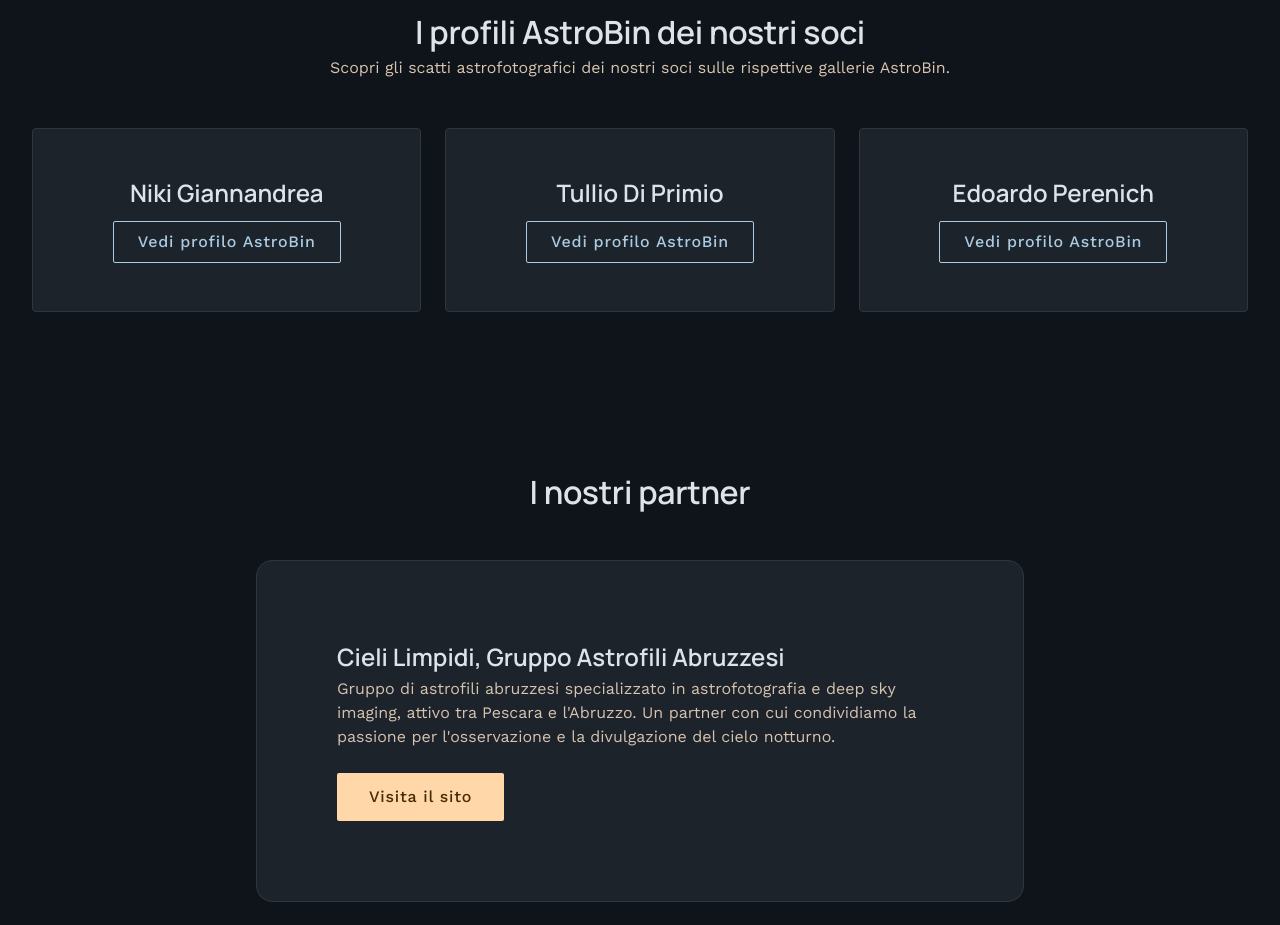
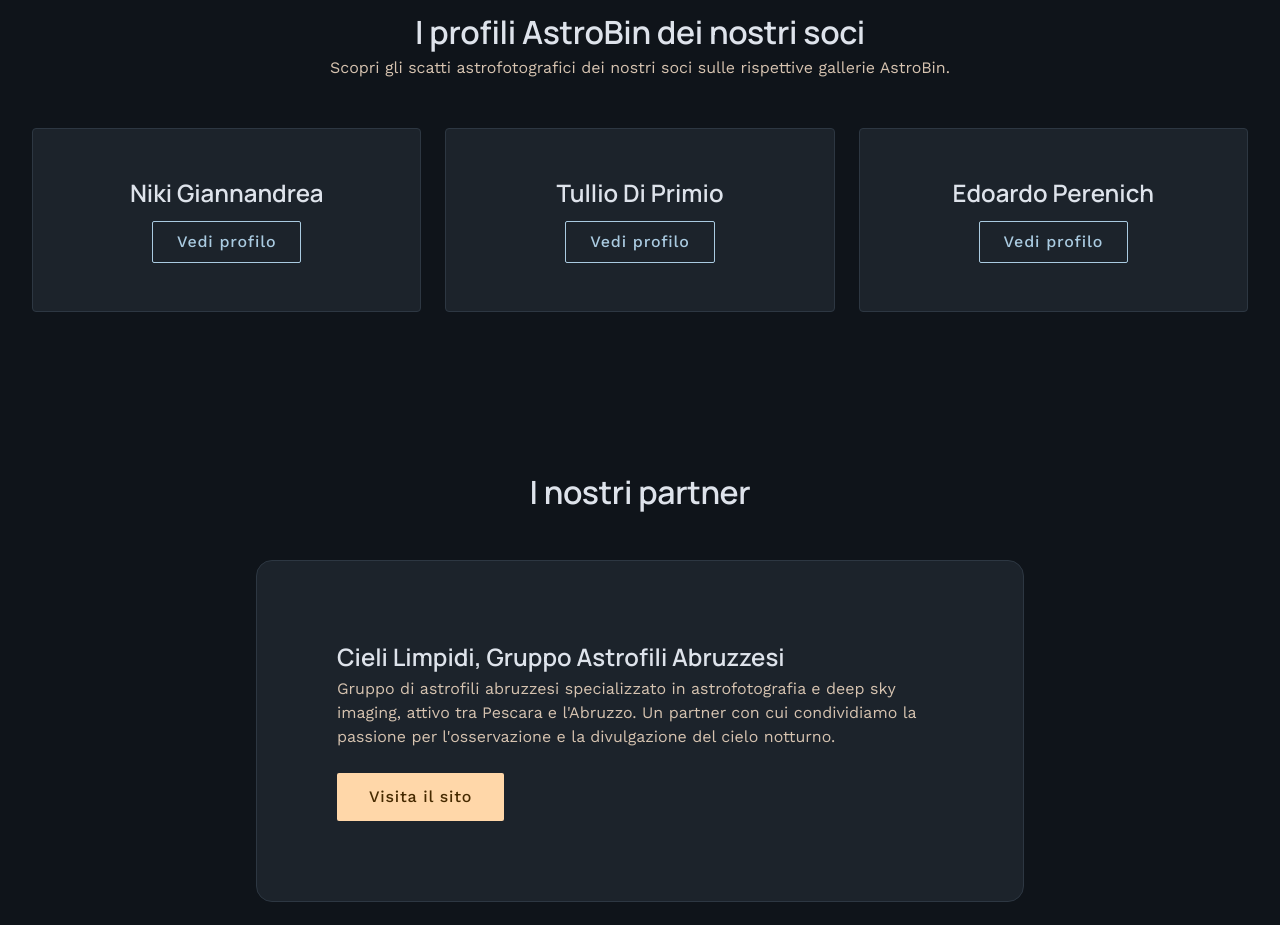
Before and after one commit to Ft2801/Sito-Astrofili-Teatini, a plain HTML site: page index.html in a window 1280 px wide. Shown: the part 1840-2765 px from the top of the page. Drawn offline with nearby package versions, Linux system fonts and the light colour scheme; a script that the page names is missing.

Commit message:
Add files via upload

```diff
--- a/index.html
+++ b/index.html
@@ -161,22 +161,22 @@
       <p class="font-body-md text-body-md text-on-surface-variant max-w-2xl mx-auto">Scopri gli scatti astrofotografici dei nostri soci sulle rispettive gallerie AstroBin.</p>
     </div>
     <div class="grid grid-cols-1 sm:grid-cols-2 md:grid-cols-3 gap-md">
-      <div class="surface-card p-md md:p-lg rounded-lg flex flex-col items-center text-center gap-sm fade-up">
+      <div class="surface-card p-md md:p-lg rounded-lg flex flex-col items-center text-center justify-between gap-sm fade-up">
         <h3 class="font-headline-md text-headline-md text-on-surface">Niki Giannandrea</h3>
         <a class="border border-secondary text-secondary px-6 py-2 rounded font-label-md text-label-md hover:bg-secondary hover:text-on-secondary transition-all inline-block" href="https://app.astrobin.com/u/Niki_Giannandrea" target="_blank" rel="noopener">
-          Vedi profilo AstroBin
+          Vedi profilo
         </a>
       </div>
-      <div class="surface-card p-md md:p-lg rounded-lg flex flex-col items-center text-center gap-sm fade-up">
+      <div class="surface-card p-md md:p-lg rounded-lg flex flex-col items-center text-center justify-between gap-sm fade-up">
         <h3 class="font-headline-md text-headline-md text-on-surface">Tullio Di Primio</h3>
         <a class="border border-secondary text-secondary px-6 py-2 rounded font-label-md text-label-md hover:bg-secondary hover:text-on-secondary transition-all inline-block" href="https://app.astrobin.com/u/LeoneTDP" target="_blank" rel="noopener">
-          Vedi profilo AstroBin
+          Vedi profilo
         </a>
       </div>
-      <div class="surface-card p-md md:p-lg rounded-lg flex flex-col items-center text-center gap-sm fade-up">
+      <div class="surface-card p-md md:p-lg rounded-lg flex flex-col items-center text-center justify-between gap-sm fade-up">
         <h3 class="font-headline-md text-headline-md text-on-surface">Edoardo Perenich</h3>
         <a class="border border-secondary text-secondary px-6 py-2 rounded font-label-md text-label-md hover:bg-secondary hover:text-on-secondary transition-all inline-block" href="https://app.astrobin.com/u/pering" target="_blank" rel="noopener">
-          Vedi profilo AstroBin
+          Vedi profilo
         </a>
       </div>
     </div>
```
